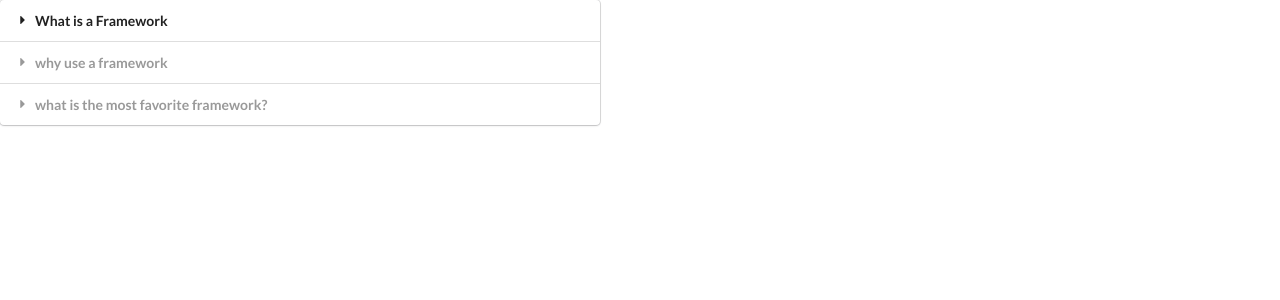
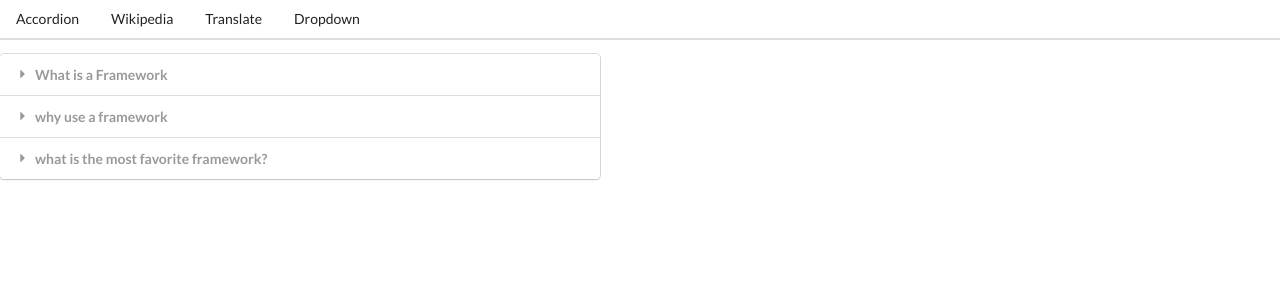
Before and after one commit to manimovassagh/Hooks, a React (Create React App) app: page / in a window 1280 px wide. Shown: the top 300 px of the page. Built offline with nearby package versions, Linux system fonts and the light colour scheme.

Commit message:
router finished !

```diff
--- a/src/App.js
+++ b/src/App.js
@@ -6,6 +6,7 @@
 import Dropdown from "./components/Dropdown";
 import Translate from "./components/Translate";
 import Route from "./components/Rout";
+import Header from './components/Header';
 
 const items = [
   {
@@ -73,6 +74,7 @@
 
   return (
     <div>
+      <Header/>
       <Route path="/">
         <Accordion items={items} />
       </Route>
@@ -81,7 +83,7 @@
       </Route>
       <Route path="/dropdown">
         <Dropdown
-        label="Select a color"
+        label="See the Real Symantec Ui colors"
         options={options}
         selected={selected}
         onSelectedChange={setSelected}
--- /dev/null
+++ b/src/components/Header.js
@@ -0,0 +1,23 @@
+import React from "react";
+
+const Header = () => {
+  return (
+    <div className="ui secondary pointing menu">
+      <a href="/" className="item">
+        Accordion
+      </a>
+
+      <a href="/list" className="item">
+        Wikipedia
+      </a>
+      <a href="/translate" className="item">
+        Translate
+      </a>
+      <a href="/dropdown" className="item">
+        Dropdown
+      </a>
+    </div>
+  );
+};
+
+export default Header;
```
